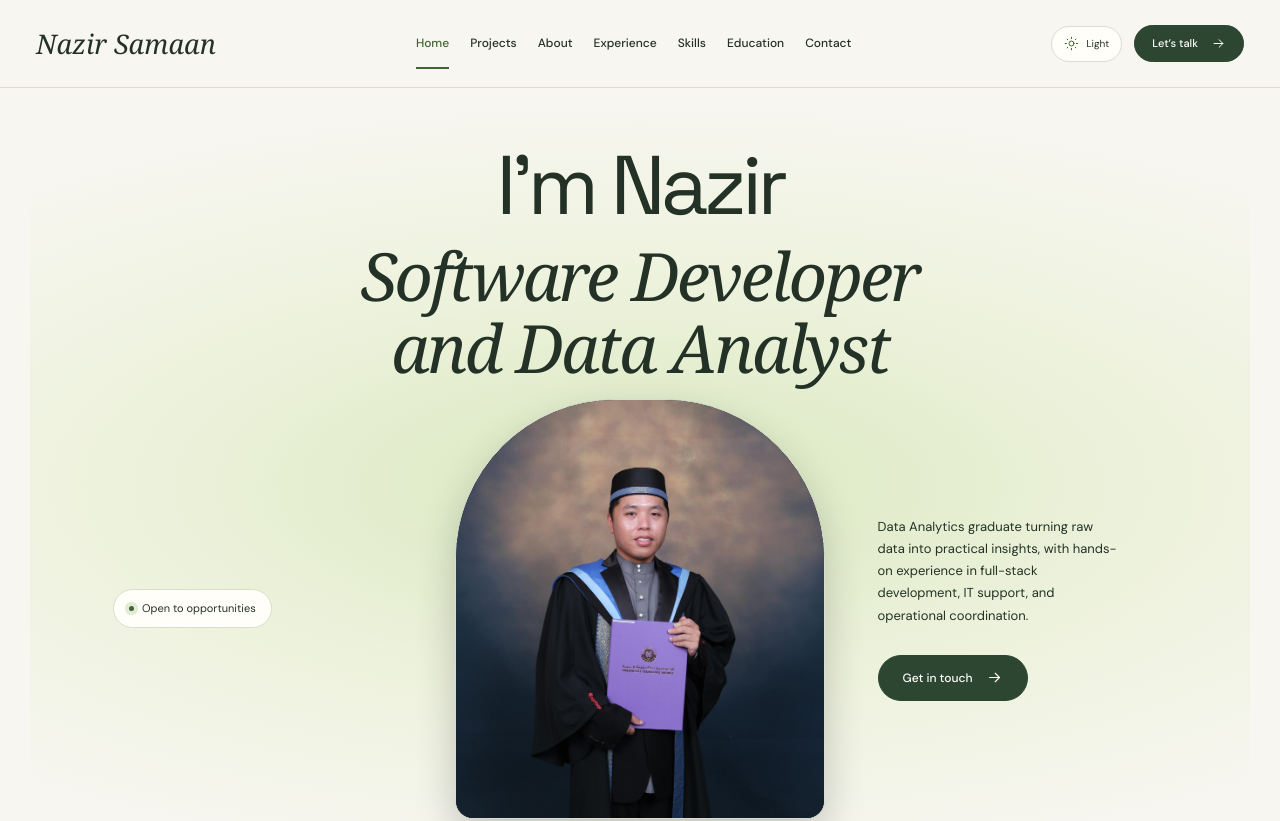
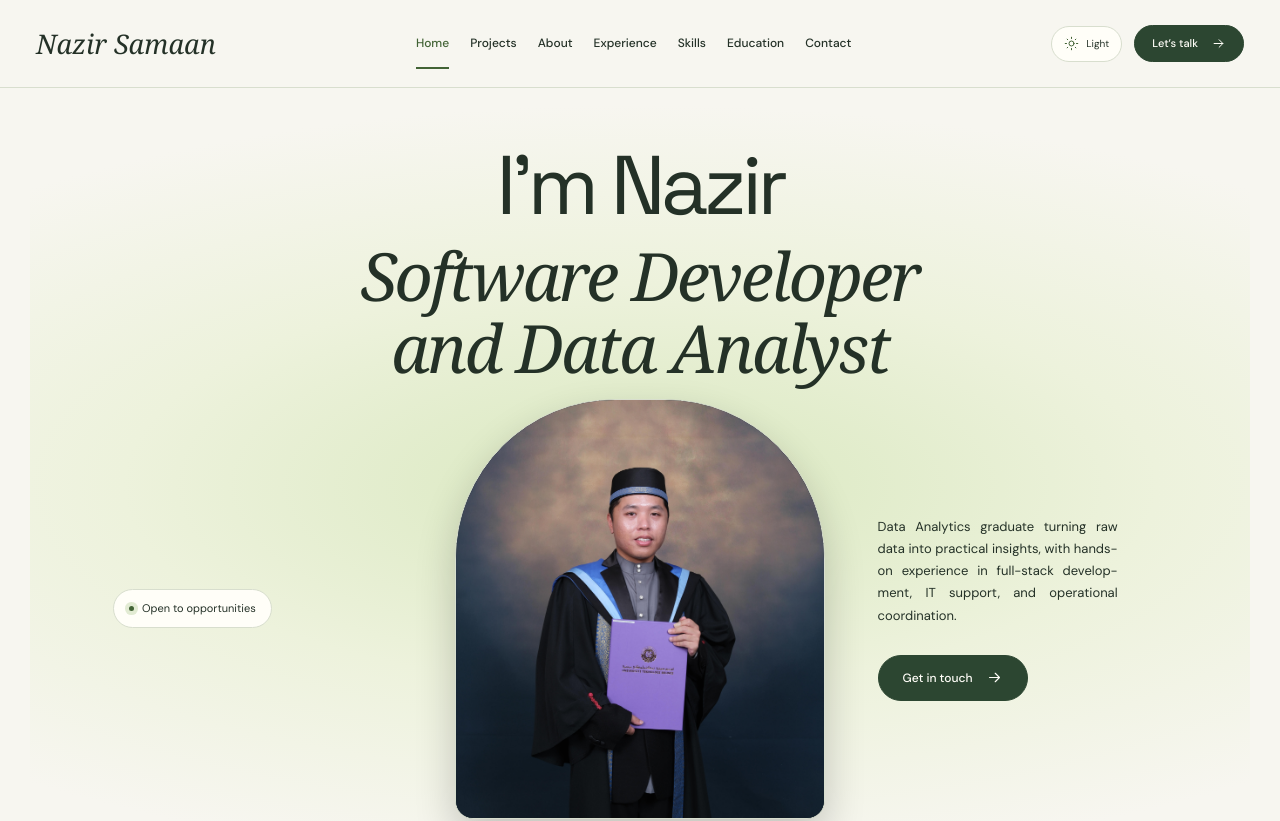
Before and after one commit to NazirSamaan/portfolio, a React (Create React App) app: page / in a window 1280 px wide. Shown: the top 821 px of the page. Built offline with nearby package versions, Linux system fonts and the light colour scheme; no server answers; the database is empty; the HTML template or start-up script is replaced by a standard one.

Commit message:
Justify descriptive paragraphs across the portfolio

```diff
--- a/src/Theme.css
+++ b/src/Theme.css
@@ -26,3 +26,19 @@ html[data-theme="dark"]{background:#101915;color-scheme:dark}html[data-theme="li
 .project-illustration figcaption{padding:7px 12px;color:var(--muted);font-size:10px;letter-spacing:.5px}
 .dialog-hero>.project-illustration{align-self:center}
 .dialog-body .project-illustration{margin-top:20px}
+
+/* Align the edges of descriptive copy without stretching its final line. */
+.stage-note>p,
+.about-copy>p,
+.role-story>p:not(.role-tools),
+#projects .project-info>p,
+.contact-copy>p,
+.education-card p,
+.milestone-card p,
+.dialog-hero>div>p,
+.dialog-body [role="tabpanel"]>p{
+  text-align:justify;
+  text-align-last:start;
+  hyphens:auto;
+  overflow-wrap:break-word;
+}
```
